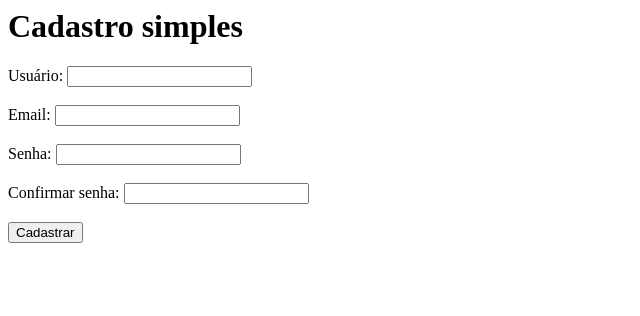
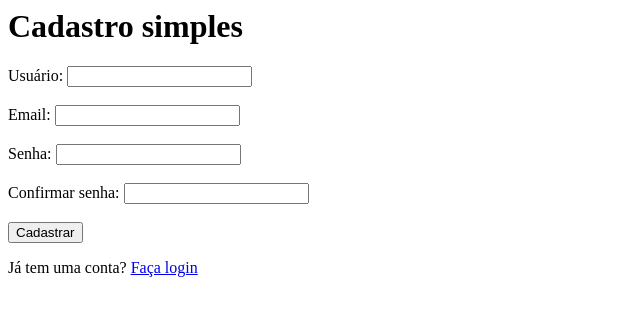
Before and after one commit to Maju22p/Projeto-integrador1, a PHP site: page /CadastroSimples.php in a window 1280 px wide. Shown: the top 316 px of the page, without its empty margins (0-640 px from the left). Run offline with PHP 8.4, Linux system fonts and the light colour scheme.

Commit message:
modified:   CadastroSimples.php

```diff
--- a/CadastroSimples.php
+++ b/CadastroSimples.php
@@ -29,5 +29,6 @@
 
             <input type="submit" value="Cadastrar">
         </form>
+        <p>Já tem uma conta? <a href="login.php">Faça login</a></p>
     </body>
 </html>
```
